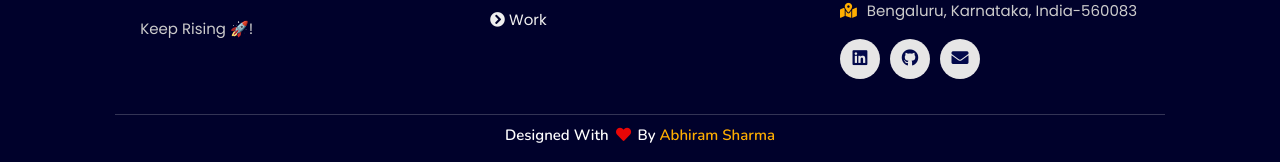
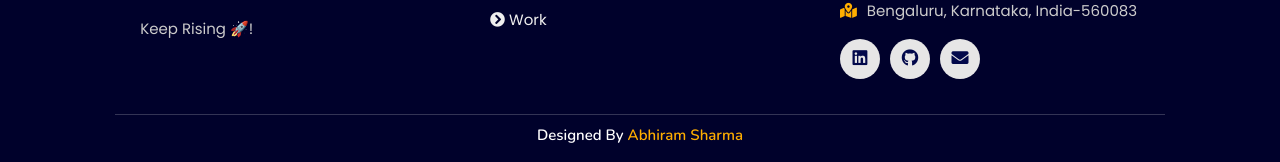
Before and after one commit to Abhiram-Sharma/Portfolio-Webpage, a plain HTML site: page index.html in a window 1280 px wide. Shown: the part 3861-4023 px from the top of the page. Drawn offline with nearby package versions, Linux system fonts and the light colour scheme; no server answers.

Commit message:
Update index.html

```diff
--- a/index.html
+++ b/index.html
@@ -193,7 +193,7 @@
       </div>
   </div>
 
-  <h1 class="credit">Designed with <i class="fa fa-heart pulse"></i> by <a href="https://www.linkedin.com/in/jigar-sable"> Abhiram Sharma</a></h1>
+  <h1 class="credit">Designed</i> by <a href="https://www.linkedin.com/in/abhiram-sharma/"> Abhiram Sharma</a></h1>
 
 </section>
 <!-- footer section ends -->
```
